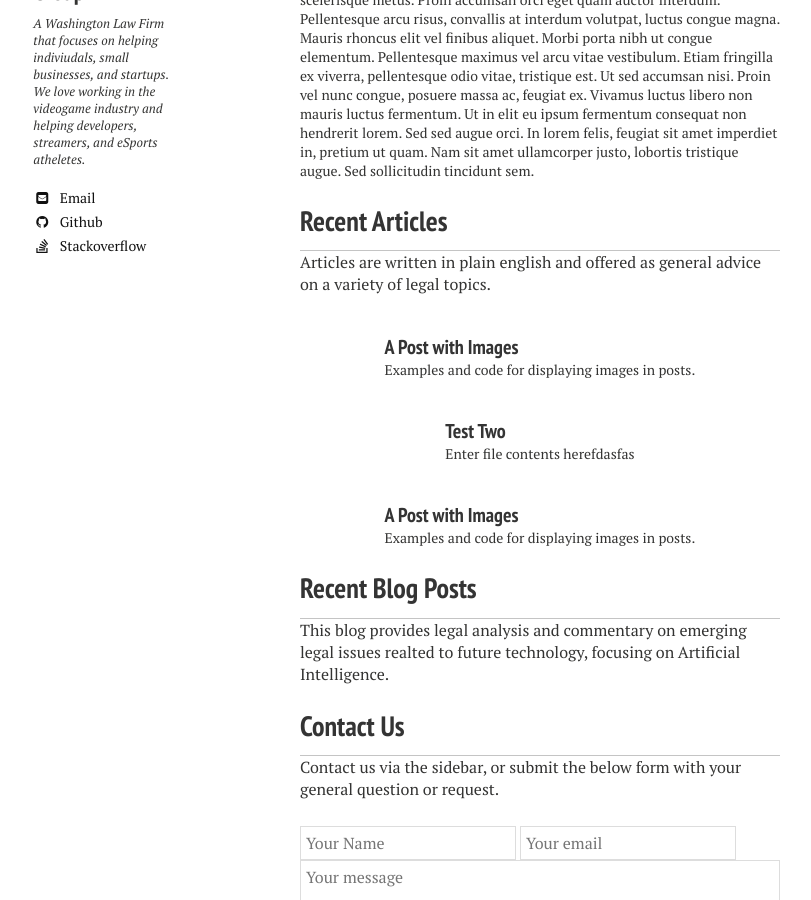
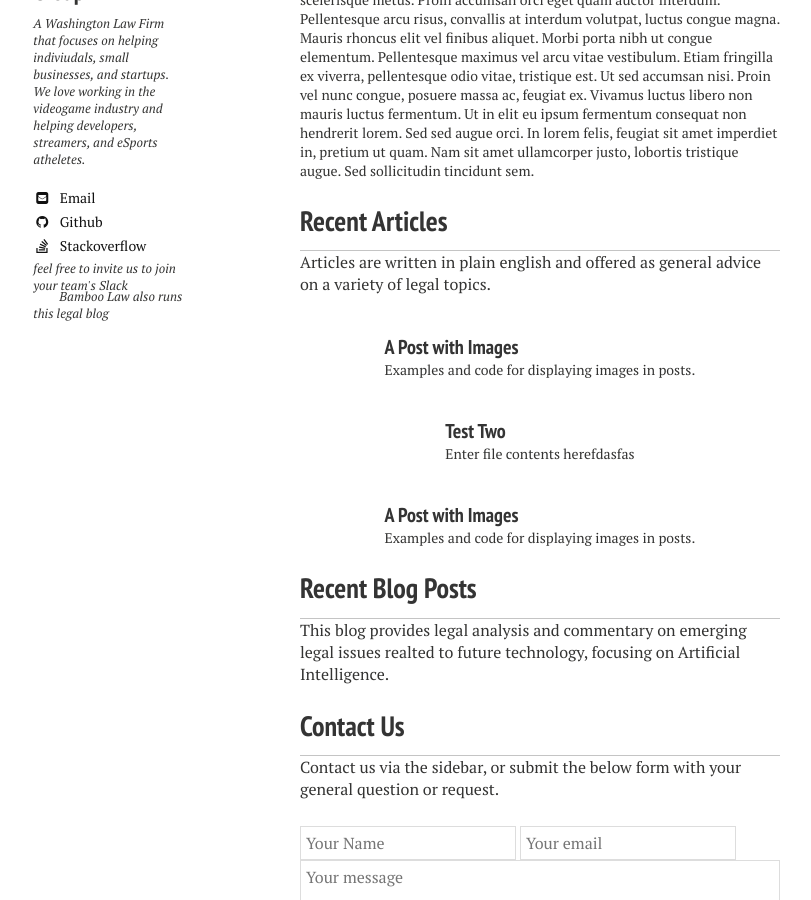
Before and after one commit to nerdyfergy/blg-site-mm3, a Jekyll site: the page built from index.md, in a window 1280 px wide and 900 px high, scrolled down 783 px. Shown: the whole window, without its empty margins (20-831 px from the left). Built offline with Jekyll 4.4.1, drawn with Linux system fonts in a browser that asks for light colours; nearby versions of some CDN libraries.

Commit message:
Update home.html

```diff
--- a/_layouts/home.html
+++ b/_layouts/home.html
@@ -31,6 +31,8 @@
 <div id="main" role="main">
   <div class="article-author-side">
     {% include _author-bio.html %}
+    <p>feel free to invite us to join your team's Slack</p>
+    <p>Bamboo Law also runs <a href="#">this legal blog</a></p>
   </div>
   <div id="index">
     {% include _static.html %}
```
